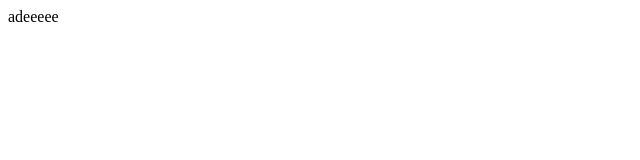
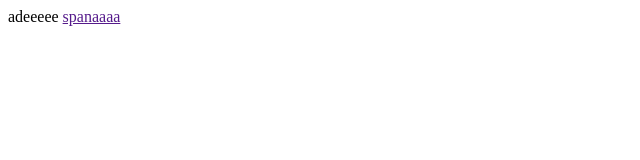
Before and after one commit to adebagushim/Tugas, a plain HTML site: page index.html in a window 1280 px wide. Shown: the full height of the page, 0-640 px from the left. Drawn offline with Linux system fonts and the light colour scheme.

Commit message:
add link

```diff
--- a/index.html
+++ b/index.html
@@ -6,5 +6,9 @@
     <meta name="viewport" content="width=device-width, initial-scale=1.0" />
     <title>git baru gess</title>
   </head>
-  <body>adeeeee</body>
+  <body>
+    adeeeee
+    <a href="">spanaaaa</a>
+    <br>
+  </body>
 </html>
```
